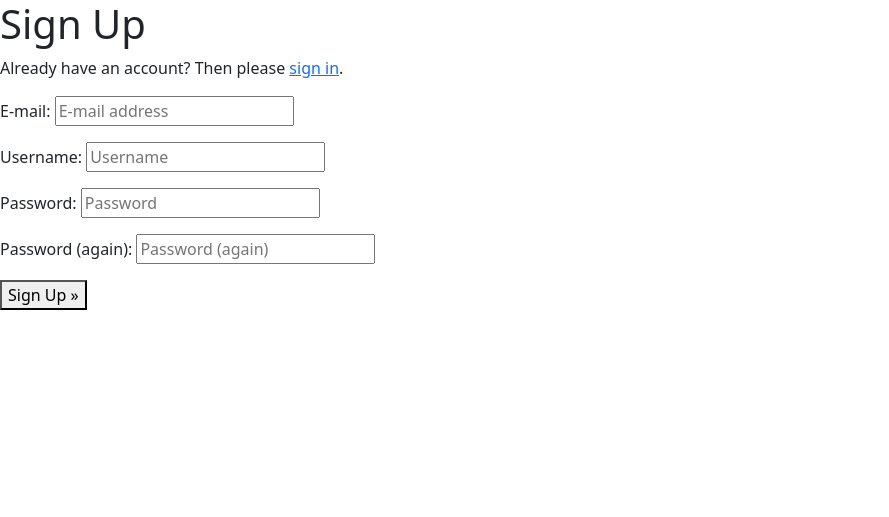
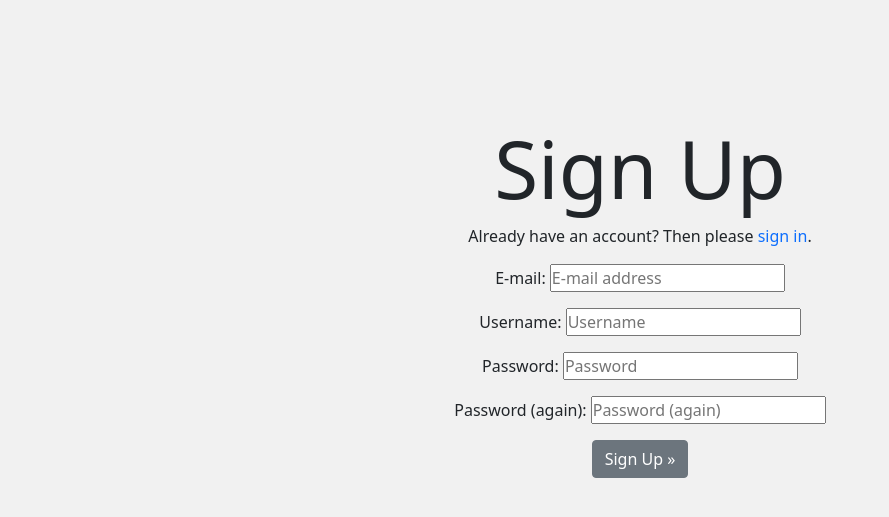
Before and after one commit to nicolasfvz/PI2021-MarkdownPost, a Django app: page /accounts/signup/ in a window 1280 px wide. Shown: the top 517 px of the page, without its empty margins (0-889 px from the left). Run offline with Django 3.2, Linux system fonts and the light colour scheme; some libraries are stand-ins or nearby versions.

Commit message:
SignUp Style

```diff
--- a/src/templates/account/signup.html
+++ b/src/templates/account/signup.html
@@ -1,11 +1,24 @@
 {% extends "base.html" %}
+{% load static %}
 
 {% load i18n %}
 
-{% block head %}<title>SignUp</title>{% endblock %}
+
+{% block head %}
+  <title>SignUp</title>
+  <link rel="stylesheet" href="{% static 'form_css.css' %}">
+{% endblock %}
 
 {% block body %}
-<h1>{% trans "Sign Up" %}</h1>
+
+<main class="container">
+  <div class="row">
+    <div class="col">
+
+      <h1 class="display-1 text-center">{% trans "Sign Up" %}</h1>
+
+
+      <div class="text-center">
 
         <p>{% blocktrans %}Already have an account? Then please <a href="{{ login_url }}">sign in</a>.{% endblocktrans %}</p>
 
@@ -15,7 +28,14 @@
           {% if redirect_field_value %}
           <input type="hidden" name="{{ redirect_field_name }}" value="{{ redirect_field_value }}" />
           {% endif %}
-  <button type="submit">{% trans "Sign Up" %} &raquo;</button>
+          <button class="primaryAction btn btn-secondary" type="submit">{% trans "Sign Up" %} &raquo;</button>
         </form>
 
+      </div>
+
+
+    </div>
+  </div>
+</main>
+
 {% endblock %}
```
Lines whose indentation alone changed are shown as unchanged.
